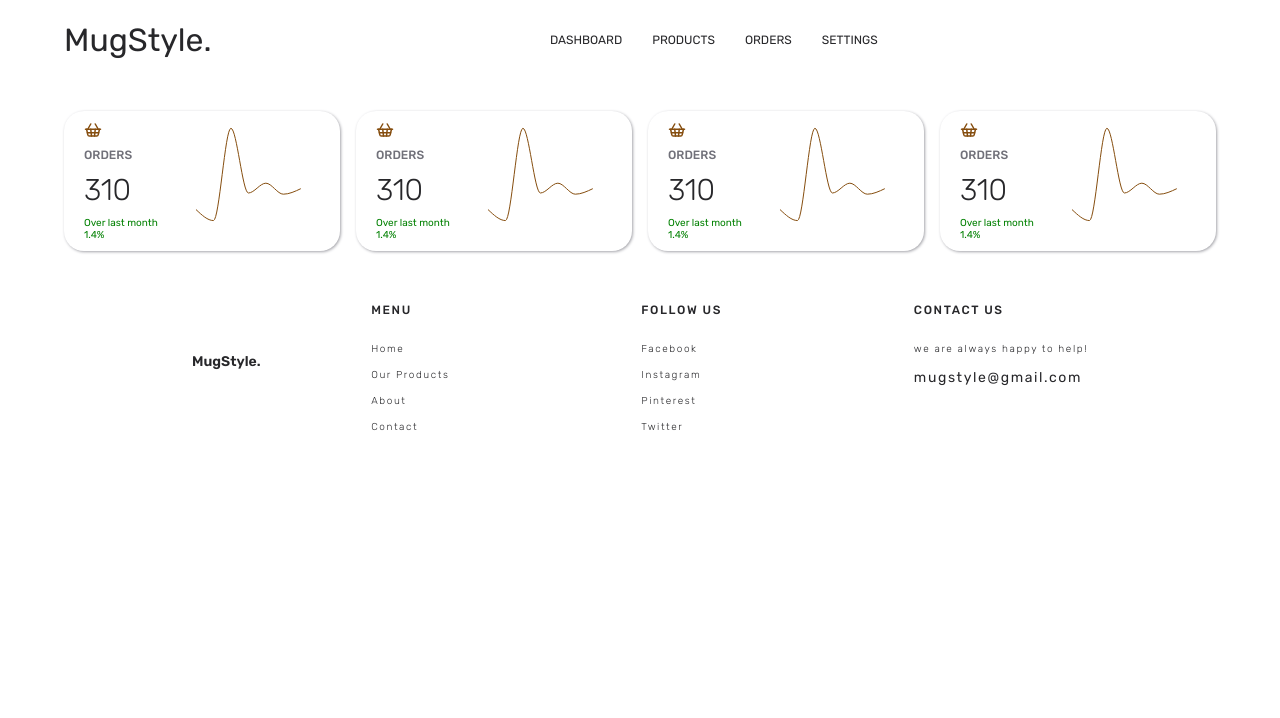
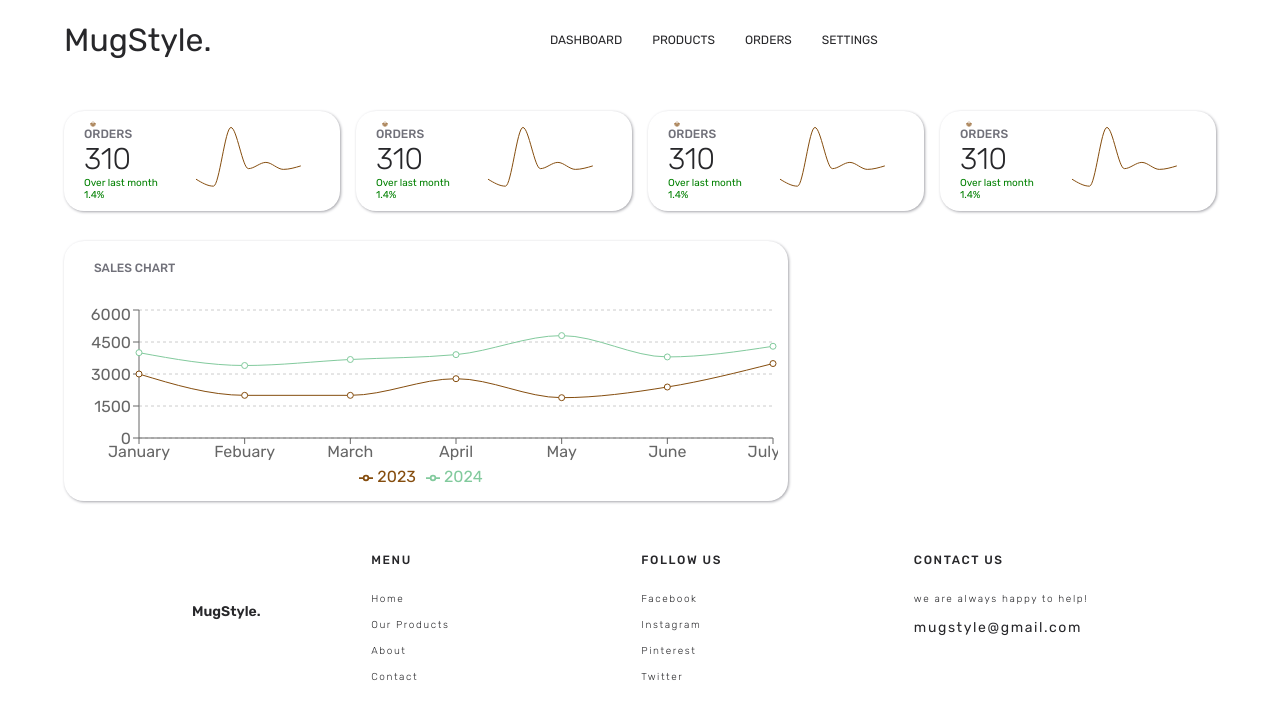
Before and after one commit to Morganefrlr/eshop-mugstyle2024, a Next.js app: page /admin in a window 1280 px wide. Shown: the top 718 px of the page. Built offline with nearby package versions, Linux system fonts and the light colour scheme.

Commit message:
A01: add sales chart

```diff
--- a/src/app/admin/_admin.scss
+++ b/src/app/admin/_admin.scss
@@ -1,6 +1,16 @@
 .adminDashboard{
-    display: flex;
-    width: 90vw;
-    margin: 30px auto;
-    justify-content: space-between;
+
+    &_first{
+       display: flex;
+        width: 90vw;
+        margin: 30px auto;
+        justify-content: space-between;
+    }
+    &_second{
+        display: flex;
+        width: 90vw;
+        margin: 0 auto;
+    }
+
+
 }
--- /dev/null
+++ b/src/app/admin/adminRecharts/SalesChart.tsx
@@ -0,0 +1,64 @@
+'use client'
+import { CartesianGrid, Legend, Line, LineChart, ResponsiveContainer, Tooltip, XAxis, YAxis } from 'recharts';
+
+const SalesChart = () => {
+    const data = [
+        {
+          name: 'January',
+          2023: 3000,
+          2024: 4000,
+        },
+        {
+          name: 'Febuary',
+          2023: 2000,
+          2024: 3398,
+        },
+        {
+          name: 'March',
+          2023: 2000,
+          2024: 3680,
+        },
+        {
+          name: 'April',
+          2023: 2780,
+          2024: 3908,
+        },
+        {
+          name: 'May',
+          2023: 1890,
+          2024: 4800,
+        },
+        {
+          name: 'June',
+          2023: 2390,
+          2024: 3800,
+        },
+        {
+          name: 'July',
+          2023: 3490,
+          2024: 4300,
+        },
+      ];
+    return (
+        <div className='salesChartMain'>
+            <p>Sales Chart</p>
+
+           <ResponsiveContainer width="100%" height="100%">
+                <LineChart
+                data={data}
+
+                >
+                <CartesianGrid strokeDasharray="3 3" vertical={false}/>
+                <XAxis dataKey="name" />
+                <YAxis />
+                <Tooltip />
+                <Legend />
+                <Line type="monotone" dataKey="2023" stroke="#854D0E"  />
+                <Line type="monotone" dataKey="2024" stroke="#82ca9d" />
+                </LineChart>
+            </ResponsiveContainer>
+        </div>
+    );
+};
+
+export default SalesChart;
--- /dev/null
+++ b/src/app/admin/adminRecharts/_salesChart.scss
@@ -0,0 +1,17 @@
+.salesChartMain{
+    width: 55vw;
+    height: 30vh;
+    border-radius: 20px;
+    box-shadow: 1px 1px 3px lighten($main,50);
+    display: flex;
+    padding: 10px;
+    flex-direction: column;
+
+    p{
+        font-size: 12px;
+        text-transform: uppercase;
+        font-weight: 500;
+        color: $gray;
+        margin:10px 0 30px 20px;
+    }
+}
--- a/src/app/admin/adminRecharts/_squareBox.scss
+++ b/src/app/admin/adminRecharts/_squareBox.scss
@@ -1,6 +1,6 @@
 .squareBoxMain{
     width: 20vw;
-    height: 15vh;
+    height: 10vh;
     border-radius: 20px;
     box-shadow: 1px 1px 3px lighten($main,50);
     display: flex;
--- a/src/app/admin/page.tsx
+++ b/src/app/admin/page.tsx
@@ -1,17 +1,22 @@
-import { Squada_One } from 'next/font/google';
-import React from 'react';
+
+
+import SalesChart from './adminRecharts/SalesChart';
 import SquareBox from './adminRecharts/SquareBox';
 
 
 
 const page = () => {
     return (
-        <div>
-            <div className='adminDashboard'>
+        <div className='adminDashboard'>
+            <div className='adminDashboard_first'>
                 <SquareBox />
                 <SquareBox />
                 <SquareBox />
                 <SquareBox />
+            </div>
+
+            <div className='adminDashboard_second'>
+                <SalesChart />
             </div>
         </div>
     );
--- a/src/app/globals.scss
+++ b/src/app/globals.scss
@@ -53,3 +53,4 @@ body{
 @import './cart/cart';
 @import "../app/admin/admin";
 @import "../app/admin/adminRecharts/squareBox";
+@import "../app/admin/adminRecharts/salesChart";
```
